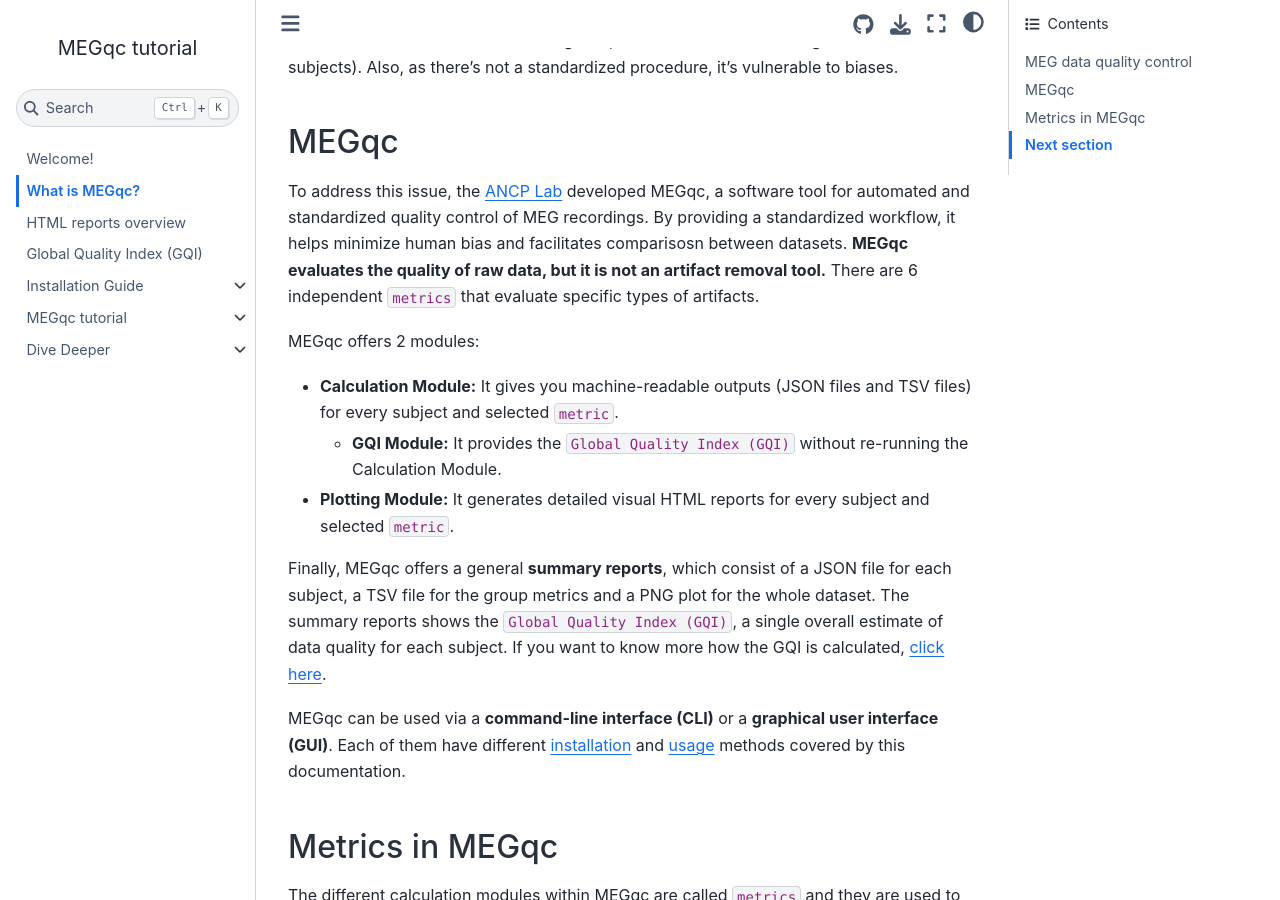
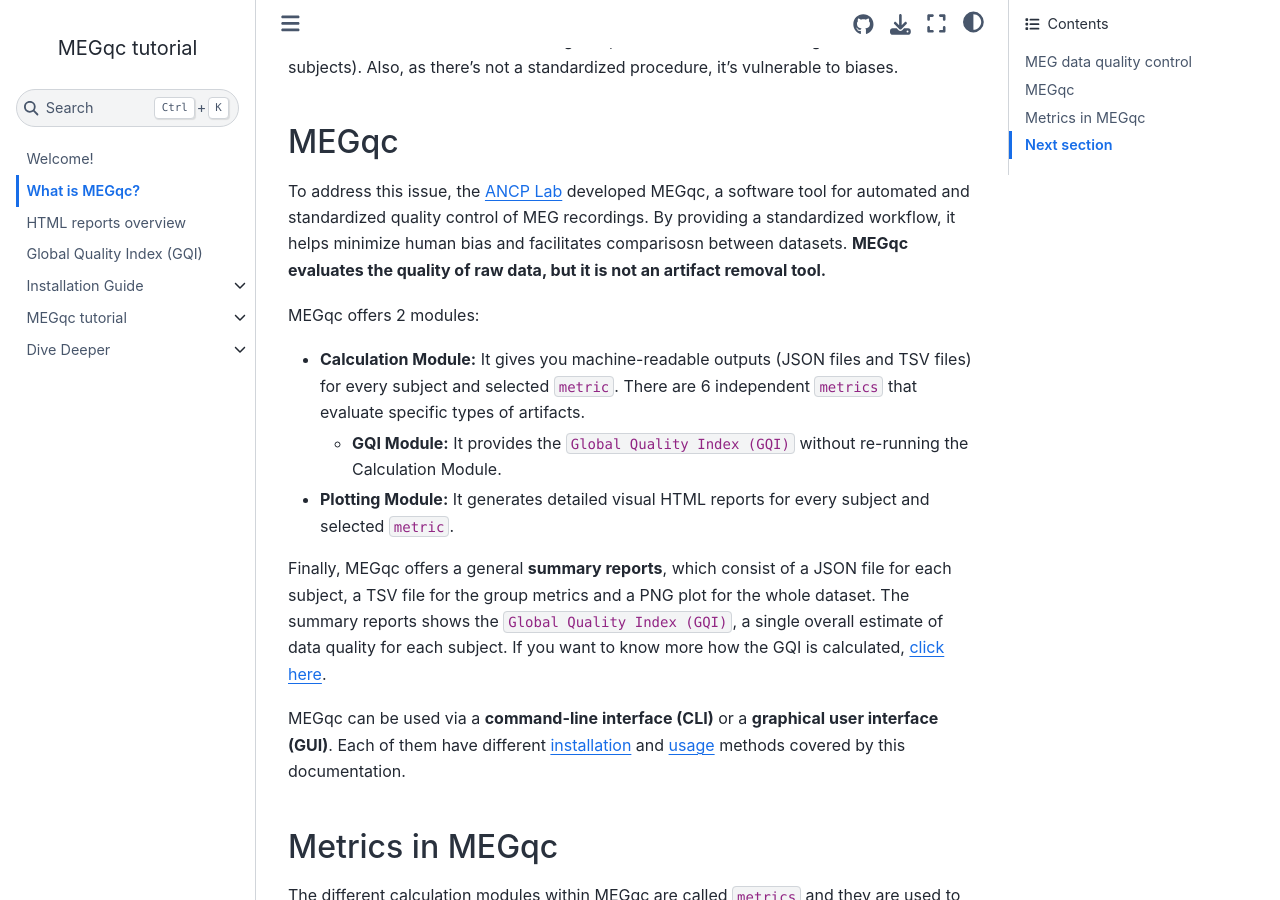
Before and after one commit to ANCPLabOldenburg/megqc_documentation, a Jupyter Book: the page built from book/introduction.md, in a window 1280 px wide and 900 px high, scrolled down 570 px. Built offline with Jupyter Book 1.0.4 settings and Sphinx 7.4.7 and the Sphinx Book theme 1.1.4, drawn with Linux system fonts in a browser that asks for light colours; pages that are not in the unit, such as notebooks, are missing from menus.

```diff
--- a/book/introduction.md
+++ b/book/introduction.md
@@ -12,10 +12,10 @@ Magnetoencephalography (MEG) data is susceptible to  noise and artifacts, which
 For this reason, quality control of MEG data is an essential step for ensuring valid and reproducible science (Niso et al., 2022). However, the detection and annotation of artifacts in MEG data is commonly performed manually (visual inspection), requires expertise and can be a tedious and time-consuming task, and it's not scalable for big datasets (> 200 subjects). Also, as there's not a standardized procedure, it's vulnerable to biases.
 
 ## MEGqc
-To address this issue, the [ANCP Lab](https://uol.de/en/applied-neurocognitive-psychology) developed MEGqc, a software tool for automated and standardized quality control of MEG recordings. By providing a standardized workflow, it helps minimize human bias and facilitates comparisosn between datasets. **MEGqc evaluates the quality of raw data, but it is not an artifact removal tool.** There are 6 independent `metrics` that evaluate specific types of artifacts.
+To address this issue, the [ANCP Lab](https://uol.de/en/applied-neurocognitive-psychology) developed MEGqc, a software tool for automated and standardized quality control of MEG recordings. By providing a standardized workflow, it helps minimize human bias and facilitates comparisosn between datasets. **MEGqc evaluates the quality of raw data, but it is not an artifact removal tool.**
 
 MEGqc offers 2 modules:
-- **Calculation Module:** It gives you machine-readable outputs (JSON files and TSV files) for every subject and selected `metric`.
+- **Calculation Module:** It gives you machine-readable outputs (JSON files and TSV files) for every subject and selected `metric`. There are 6 independent `metrics` that evaluate specific types of artifacts.
    - **GQI Module:** It provides the `Global Quality Index (GQI)` without re-running the Calculation Module.
 - **Plotting Module:** It generates detailed visual HTML reports for every subject and selected `metric`.
 
```
